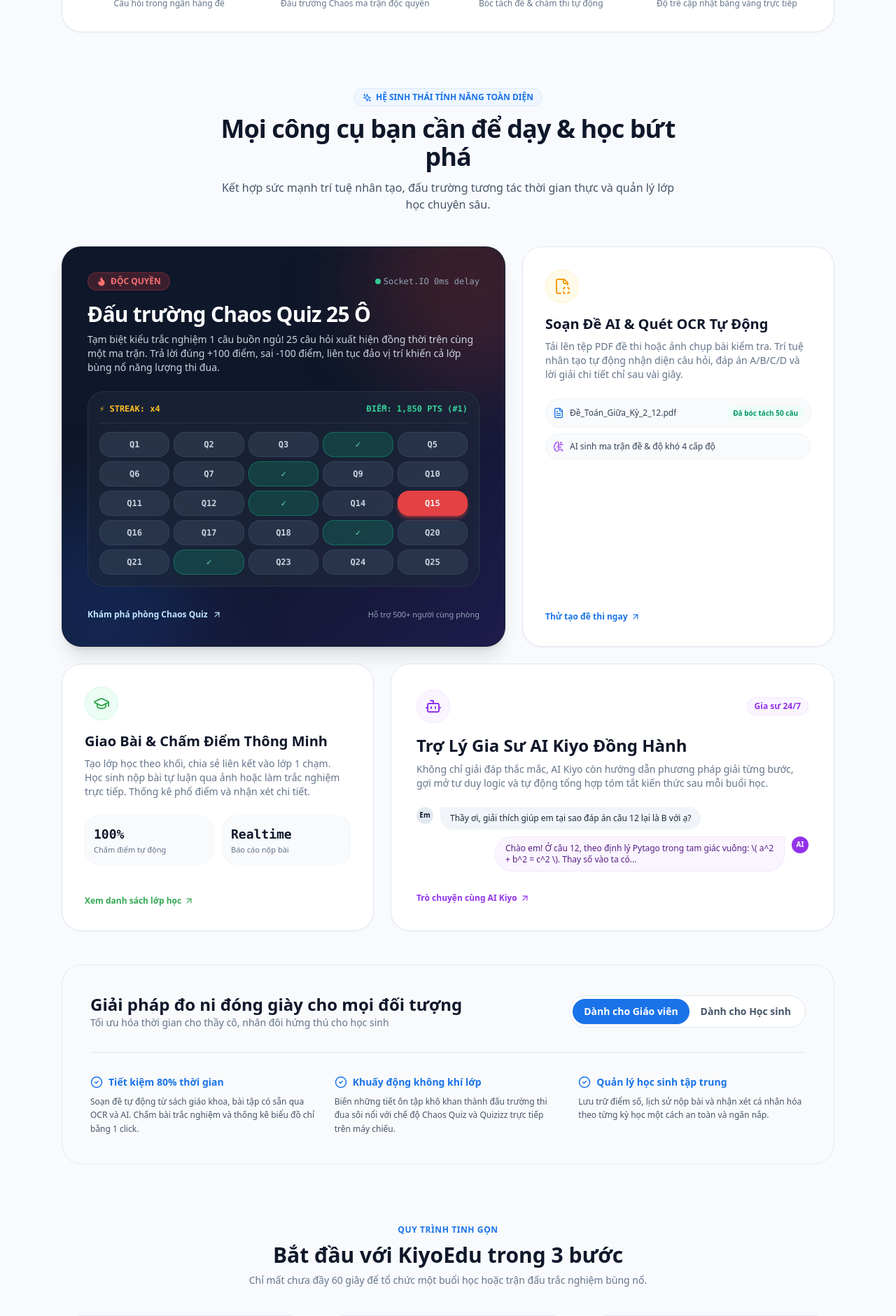
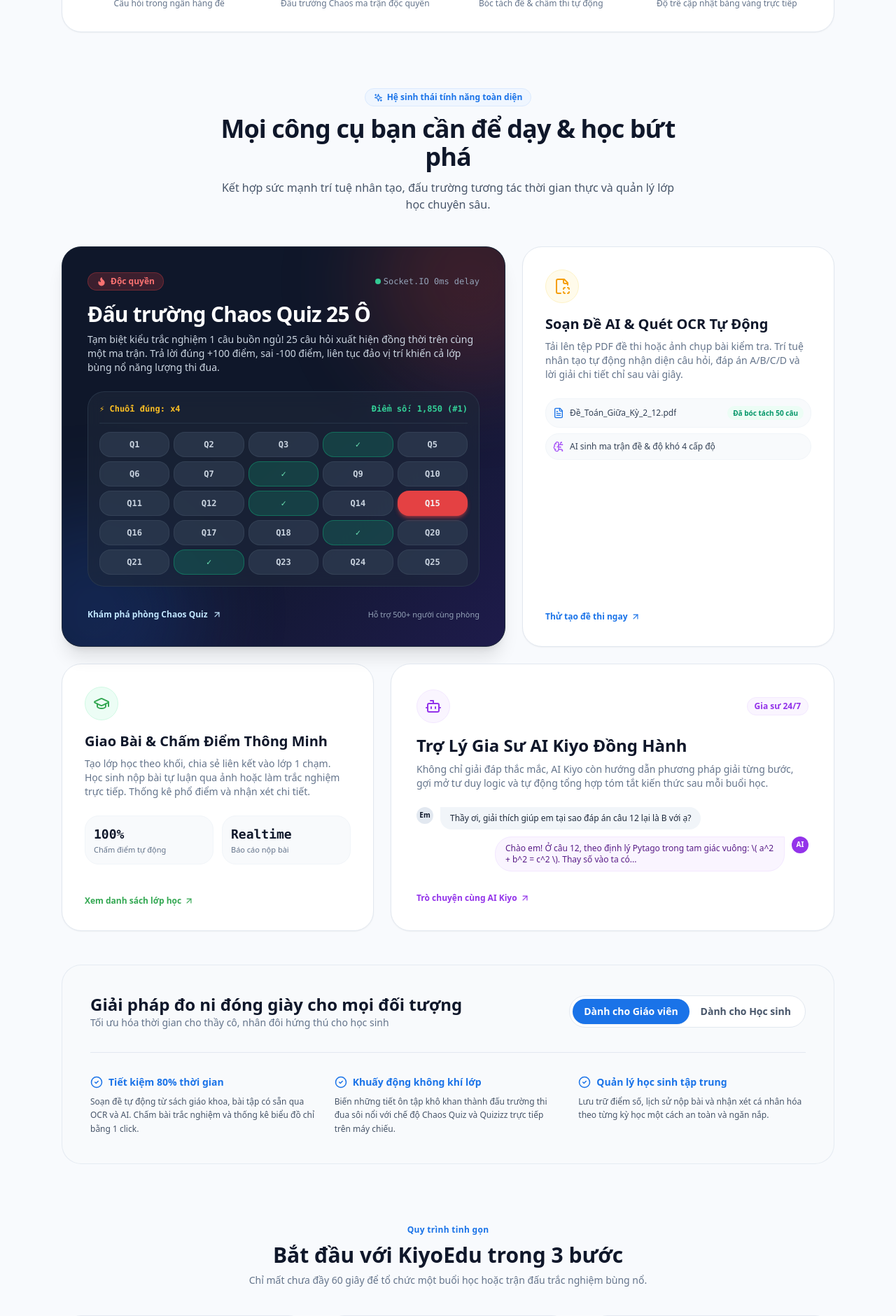
Before and after one commit to nguyenede/edu, a Next.js app in the folder web-hoc-tap/frontend/: page / in a window 1280 px wide. Shown: the part 780-2660 px from the top of the page at 70% size. Built offline with nearby package versions, Linux system fonts and the light colour scheme.

Commit message:
style: remove uppercase and capitalize only first letter in cards and badges

```diff
--- a/web-hoc-tap/frontend/src/app/app/dashboard/page.tsx
+++ b/web-hoc-tap/frontend/src/app/app/dashboard/page.tsx
@@ -193,7 +193,7 @@ export default function DashboardPage() {
         {/* Quick Metric Counters */}
         <section className="grid grid-cols-2 sm:grid-cols-4 gap-3 sm:gap-4">
           <div className="p-3 sm:p-4 bg-slate-50/80 dark:bg-slate-900/40 rounded-[6px] space-y-1 min-w-0">
-            <span className="text-xs font-semibold text-slate-500 uppercase tracking-wider block">
+            <span className="text-xs font-semibold text-slate-500 block">
               Lớp học
             </span>
             <p className="text-2xl font-bold text-slate-950 dark:text-slate-100">
@@ -202,7 +202,7 @@ export default function DashboardPage() {
           </div>
 
           <div className="p-3 sm:p-4 bg-slate-50/80 dark:bg-slate-900/40 rounded-[6px] space-y-1 min-w-0">
-            <span className="text-xs font-semibold text-slate-500 uppercase tracking-wider block">
+            <span className="text-xs font-semibold text-slate-500 block">
               {isTeacherUser ? 'Tổng học sinh' : 'Bài đã nộp'}
             </span>
             <p className="text-2xl font-bold text-blue-600 dark:text-blue-400">
@@ -213,7 +213,7 @@ export default function DashboardPage() {
           </div>
 
           <div className="p-3 sm:p-4 bg-slate-50/80 dark:bg-slate-900/40 rounded-[6px] space-y-1 min-w-0">
-            <span className="text-xs font-semibold text-slate-500 uppercase tracking-wider block">
+            <span className="text-xs font-semibold text-slate-500 block">
               {isTeacherUser ? 'Đề thi đã tạo' : 'Phòng thi đã đấu'}
             </span>
             <p className="text-2xl font-bold text-slate-950 dark:text-slate-100">
@@ -222,7 +222,7 @@ export default function DashboardPage() {
           </div>
 
           <div className="p-3 sm:p-4 bg-slate-50/80 dark:bg-slate-900/40 rounded-[6px] space-y-1 min-w-0">
-            <span className="text-xs font-semibold text-slate-500 uppercase tracking-wider block">
+            <span className="text-xs font-semibold text-slate-500 block">
               Trạng thái
             </span>
             <div className="flex items-center gap-1.5 pt-1">
--- a/web-hoc-tap/frontend/src/app/page.tsx
+++ b/web-hoc-tap/frontend/src/app/page.tsx
@@ -220,8 +220,8 @@ export default function HomePage() {
         {/* How It Works (3 Steps) */}
         <section id="how-it-works" className="space-y-10 text-center">
           <div className="space-y-2 max-w-xl mx-auto">
-            <span className="text-xs font-bold text-google-blue tracking-wider uppercase">
-              QUY TRÌNH TINH GỌN
+            <span className="text-xs font-bold text-google-blue tracking-wide">
+              Quy trình tinh gọn
             </span>
             <h2 className="text-3xl font-extrabold text-slate-900 dark:text-slate-100">
               Bắt đầu với KiyoEdu trong 3 bước
--- a/web-hoc-tap/frontend/src/components/home/FeatureBentoGrid.tsx
+++ b/web-hoc-tap/frontend/src/components/home/FeatureBentoGrid.tsx
@@ -29,7 +29,7 @@ export const FeatureBentoGrid: React.FC = () => {
       <div className="text-center space-y-3 max-w-2xl mx-auto">
         <div className="inline-flex items-center gap-1.5 px-3 py-1 bg-blue-50 dark:bg-blue-950/60 text-google-blue rounded-full text-xs font-bold select-none border border-blue-100 dark:border-blue-900/60">
           <Sparkles size={13} />
-          HỆ SINH THÁI TÍNH NĂNG TOÀN DIỆN
+          Hệ sinh thái tính năng toàn diện
         </div>
         <h2 className="text-3xl sm:text-4xl font-extrabold tracking-tight text-slate-900 dark:text-slate-100">
           Mọi công cụ bạn cần để dạy & học bứt phá
@@ -52,7 +52,7 @@ export const FeatureBentoGrid: React.FC = () => {
             <div className="flex items-center justify-between">
               <span className="inline-flex items-center gap-1.5 px-3 py-1 bg-red-500/20 border border-red-500/30 text-red-400 rounded-full text-xs font-bold">
                 <Flame size={14} className="fill-current text-red-400" />
-                ĐỘC QUYỀN
+                Độc quyền
               </span>
               <span className="text-xs font-mono text-slate-400 flex items-center gap-1">
                 <span className="w-2 h-2 rounded-full bg-emerald-400 animate-pulse"></span>
@@ -74,10 +74,10 @@ export const FeatureBentoGrid: React.FC = () => {
           <div className="relative z-10 my-6 bg-slate-800/60 backdrop-blur-md rounded-2xl p-4 border border-slate-700/60">
             <div className="flex items-center justify-between pb-3 border-b border-slate-700/60 text-xs font-mono">
               <span className="text-amber-400 font-bold flex items-center gap-1">
-                ⚡ STREAK: x4
+                ⚡ Chuỗi đúng: x4
               </span>
               <span className="text-emerald-400 font-bold">
-                ĐIỂM: 1,850 PTS (#1)
+                Điểm số: 1,850 (#1)
               </span>
             </div>
             {/* 5x5 Mini Matrix Preview */}
```
